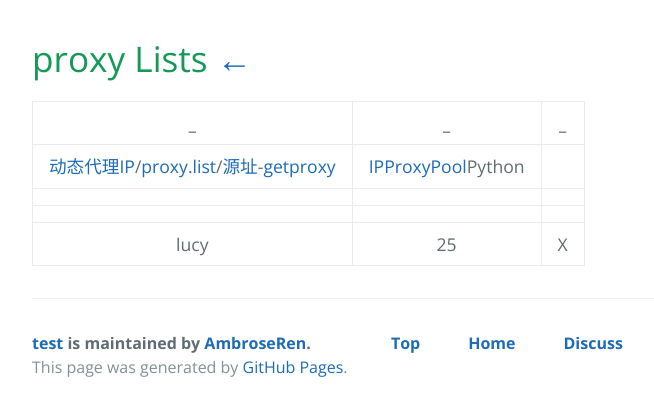
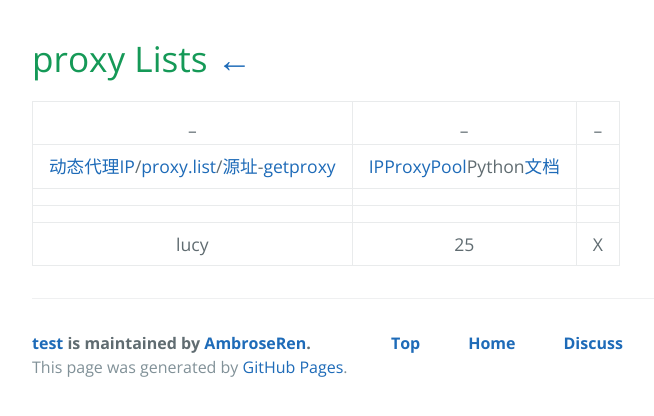
Before and after one commit to AmbroseRen/test, a Jekyll site: the page built from Data/Python/proxy/index.md, in a window 1280 px wide. Shown: the top 416 px of the page, without its empty margins (192-846 px from the left). Built offline with Jekyll 4.4.1, drawn with Linux system fonts in a browser that asks for light colours; our own code applies the rules of GitHub Pages for plain Markdown files; the repository's description, which GitHub fills in, is left out.

Commit message:
Update index.md

```diff
--- a/Data/Python/proxy/index.md
+++ b/Data/Python/proxy/index.md
@@ -2,7 +2,7 @@
 
 | _ | _ | _ |
 |:---:|:---:|:---:|
-| [动态代理IP](http://proxylist.fatezero.org/)/[proxy.list](proxy.list.txt)/[源址](https://github.com/fate0?tab=repositories)-[getproxy](https://github.com/fate0/getproxy) | [IPProxyPool](https://github.com/qiyeboy/IPProxyPool/blob/master/README.md)Python | []() |
+| [动态代理IP](http://proxylist.fatezero.org/)/[proxy.list](proxy.list.txt)/[源址](https://github.com/fate0?tab=repositories)-[getproxy](https://github.com/fate0/getproxy) | [IPProxyPool](https://github.com/qiyeboy/IPProxyPool/blob/master/README.md)Python[文档](https://www.cnblogs.com/qiyeboy/p/5693128.html) | []() |
 | []() | []() | []() |
 | []() | []() | []() |
 | lucy | 25 | X |
```
